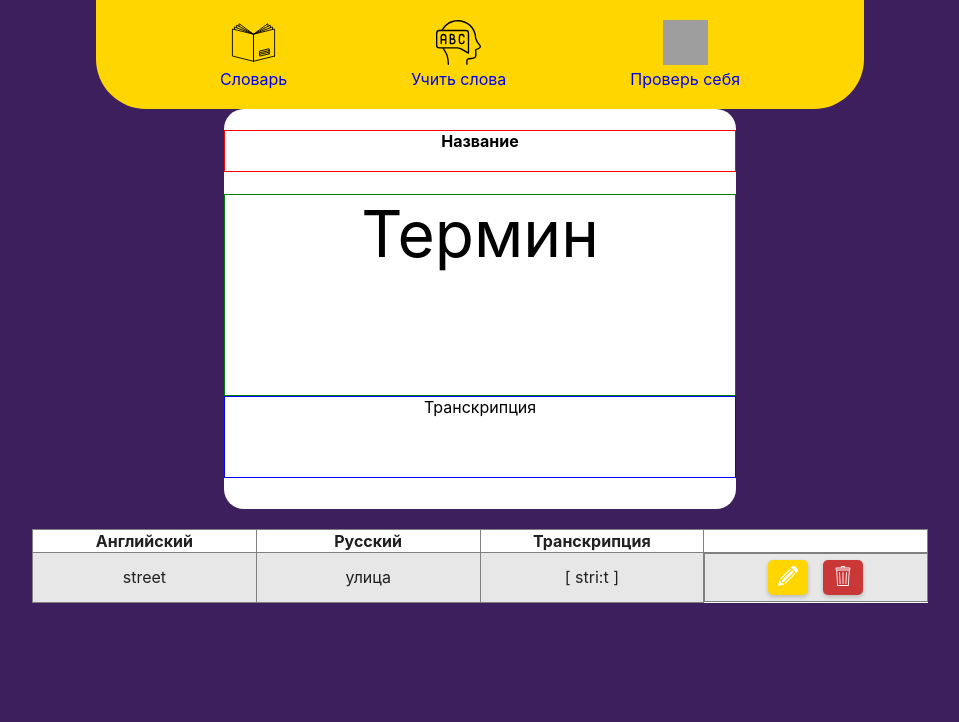
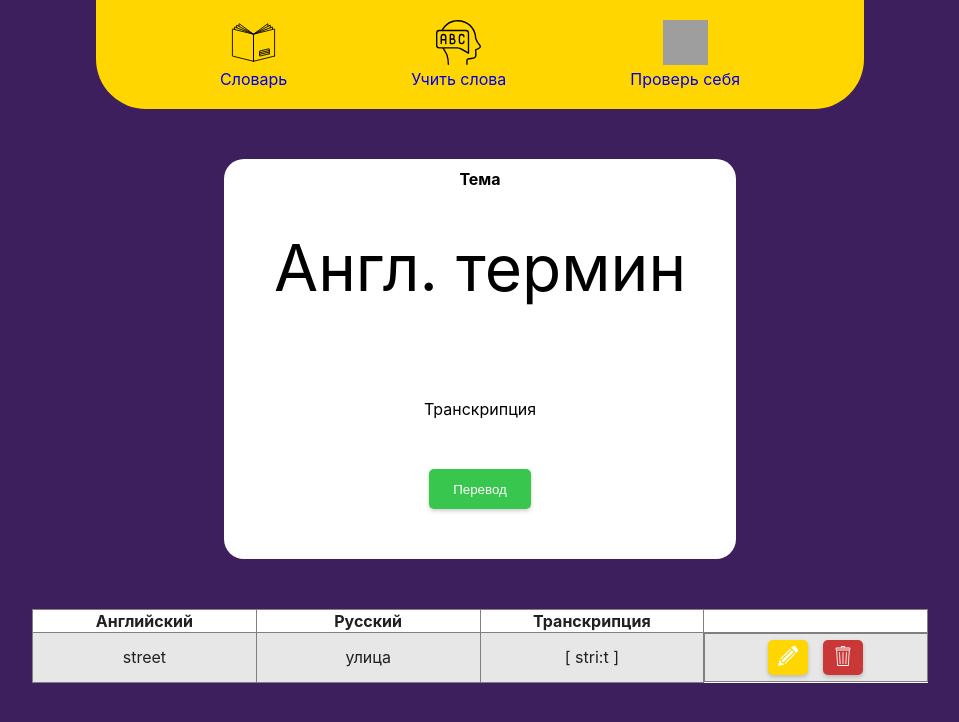
Before and after one commit to AlenaNemtsova/flashcards, a React (Create React App) app: page / in a window 1280 px wide. Shown: the top 722 px of the page, without its empty margins (160-1119 px from the left). Built offline with nearby package versions, Linux system fonts and the light colour scheme; grey boxes are pictures that could not be loaded.

Commit message:
added translate button

```diff
--- a/src/components/FlashCard.jsx
+++ b/src/components/FlashCard.jsx
@@ -4,13 +4,14 @@ import './FlashCard.scss';
 function FlashCard() {
     return (
         <div className='flashcard-wrapper'>
-        <div className='flashcard'>
+            <div className='flashcard'>
 
-        <h4 className='flashcard__title'>Название</h4>
-            <p className='flashcard__source'>Термин </p>
-            {/* <p className='flashcard__translation'>{}</p> */}
-            <p className='flashcard__transcription'>Транскрипция</p>
-</div>
+                <h4 className='flashcard__title'>Тема</h4>
+                <p className='flashcard__source'>Англ. термин </p>
+                {/* <p className='flashcard__translation'>{}</p> */}
+                <p className='flashcard__transcription'>Транскрипция</p>
+                <button className='translate-btn'>Перевод</button>
+            </div>
 
         </div>
     )
--- a/src/components/FlashCard.scss
+++ b/src/components/FlashCard.scss
@@ -1,7 +1,7 @@
 .flashcard-wrapper {
 
     width: 40%;
-    margin: 0 auto;
+    margin: 50px auto;
     border-radius: 20px;
     background-color: rgb(255, 255, 255);
 
@@ -11,27 +11,41 @@
     display: flex;
     flex-direction: column;
     flex-wrap: nowrap;
+
     height: 50vh;
-    word-break: break-word; //breal-all?
+    word-break: break-word; //break-all?
 }
 
 .flashcard__title {
     flex-basis: 10%;
-    border: 1px solid red;
+    margin: 10px auto;
 }
 
 .flashcard__source {
     // flex-grow: 2;
     // height: 50%;
-    flex-basis: 50%;
+    flex-basis: 40%;
     font-size: 4rem;
-    margin: 0;
-    border: 1px solid green;
+    margin: 10px auto;
 
 }
 
 .flashcard__transcription {
-    flex-basis: 20%;
-    margin: 0;
-    border: 1px solid blue;
+    flex-basis: 15%;
+    margin: 0 auto 10px;
 }
+
+.translate-btn {
+    flex-basis: 10%;
+    width: 20%;
+    margin: 0 auto;
+    color: white;
+    background-color: rgb(56, 198, 79);
+    box-shadow: 0 2px 4px rgba(0, 0, 0, .2);
+    border: none;
+    border-radius: 5px;
+
+    &:hover {
+        background-color: rgb(105, 225, 125);
+    }
+}
```
